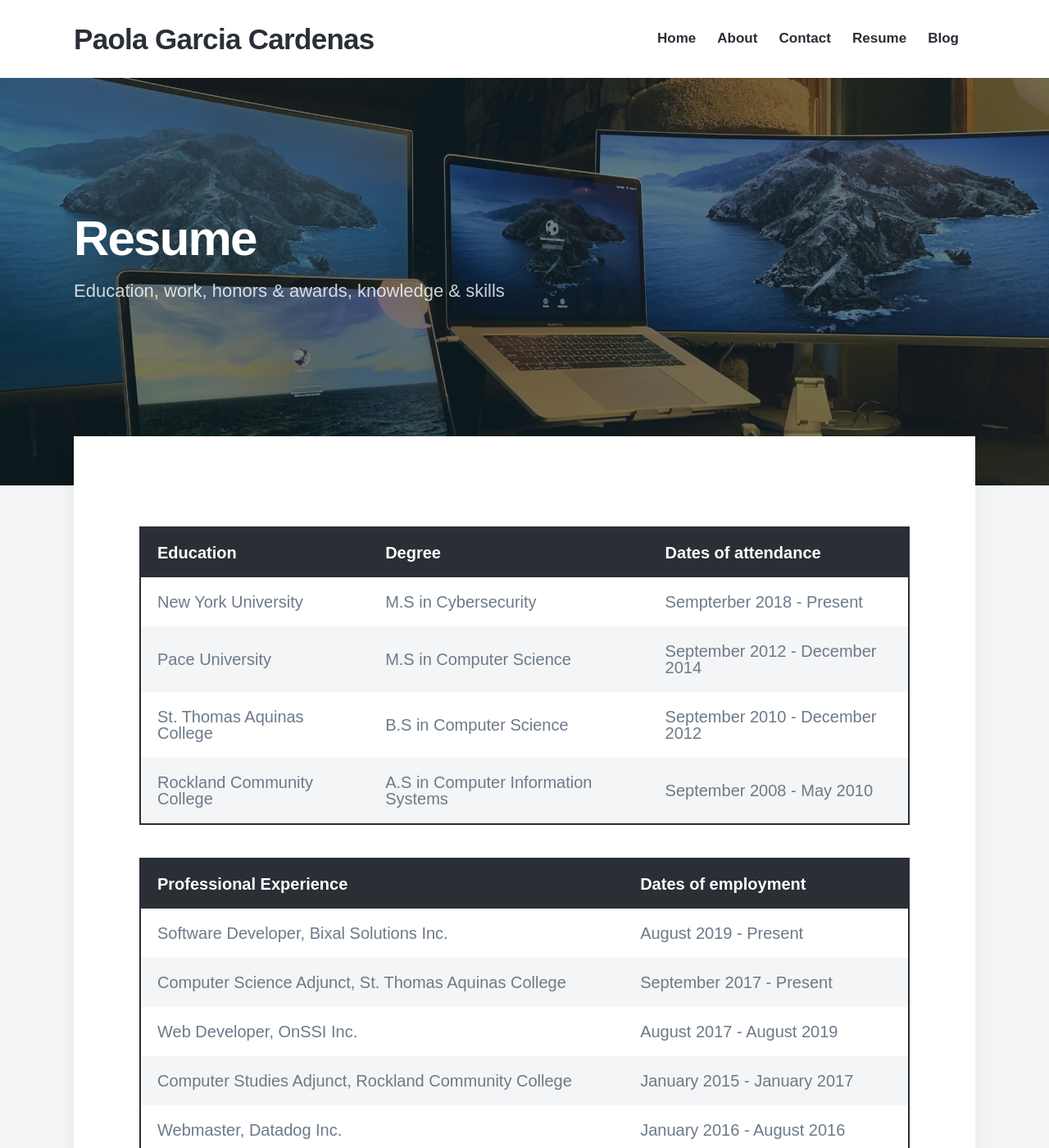
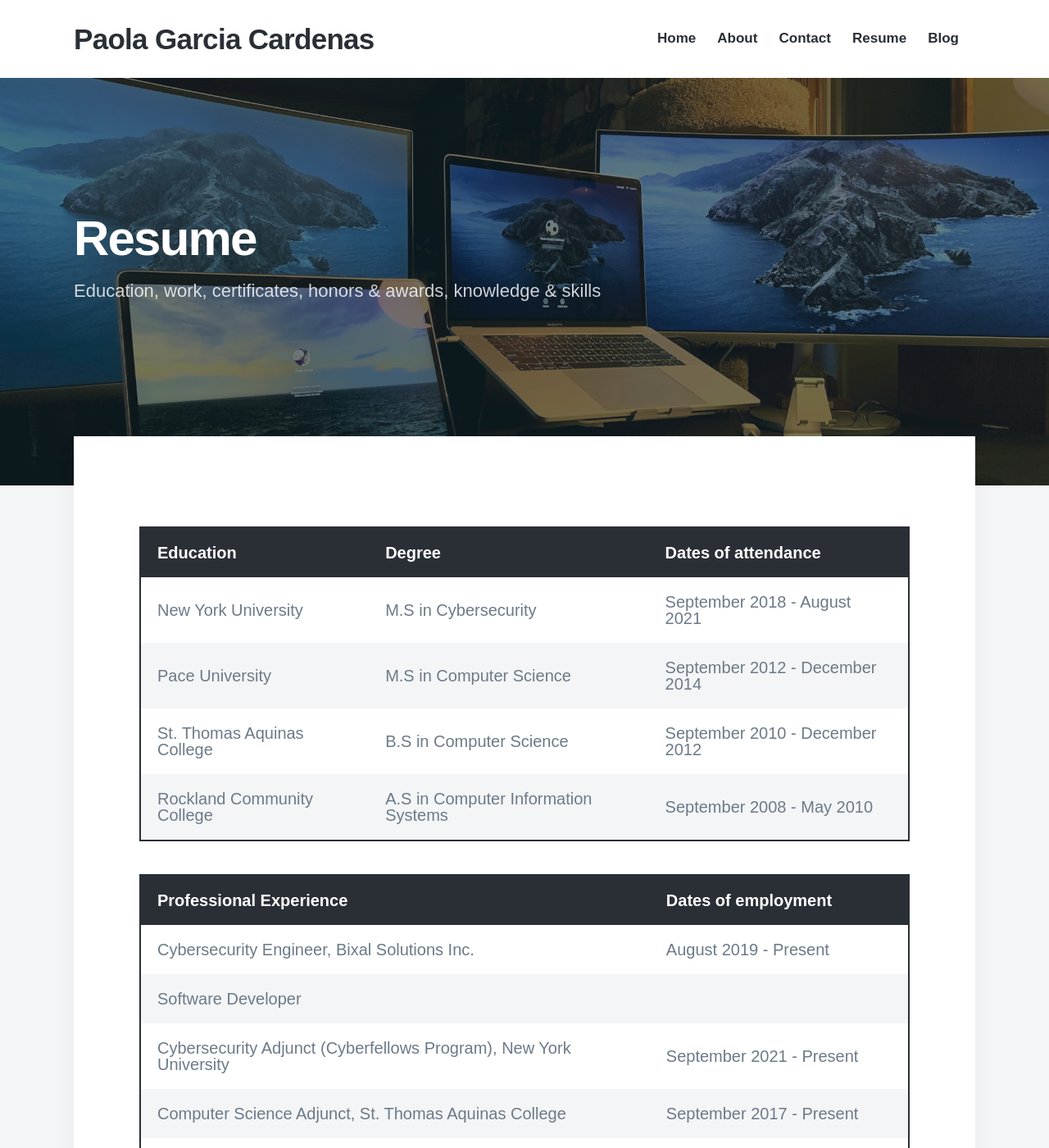
Before and after one commit to paoga87/jekyll-v2, a Jekyll site: the page built from _pages/resume.md, in a window 1280 px wide and 1400 px high. Shown: the whole window at 82% size. Built offline with Jekyll 4.4.1, drawn with Linux system fonts in a browser that asks for light colours; nearby versions of some CDN libraries; some web fonts are replaced; some of the changed text lies outside the part shown.

Commit message:
Updates Jan. 2022

```diff
--- a/_data/settings.yml
+++ b/_data/settings.yml
@@ -38,7 +38,7 @@ contact_settings:
 social_settings:
   facebook_url: ''
   twitter_url: 'https://twitter.com/paogarciac'
-  instagram_url: 'https://www.instagram.com/paoga87/'
+  instagram_url: ''
   snapchat_url: ''
   youtube_url: ''
   google-plus_url: ''
@@ -53,7 +53,7 @@ social_settings:
   dribbble_url: ''
   behance_url: ''
   deviantart_url: ''
-  github_url: 'https://github.com/paoga87'
+  github_url: ''
   reddit_url: ''
   flickr_url: ''
   etsy_url: ''
--- a/_pages/resume.md
+++ b/_pages/resume.md
@@ -1,20 +1,22 @@
 ---
 title: Resume
-subtitle: Education, work, honors & awards, knowledge & skills
-description: Paola Garcia Cardenas' Resuma
+subtitle: Education, work, certificates, honors & awards, knowledge & skills
+description: Paola Garcia Cardenas' Resume
 featured_image: /images/resume_cover.jpg
 ---
 
 | Education                  | Degree                              | Dates of attendance            |
 |----------------------------|-------------------------------------|--------------------------------|
-| New York University        | M.S in Cybersecurity                | Sempterber 2018 - Present      |
+| New York University        | M.S in Cybersecurity                | September 2018 - August 2021   |
 | Pace University            | M.S in Computer Science             | September 2012 - December 2014 |
 | St. Thomas Aquinas College | B.S in Computer Science             | September 2010 - December 2012 |
 | Rockland Community College | A.S in Computer Information Systems | September 2008 - May 2010      |
 
 | Professional Experience                              | Dates of employment            |
 |------------------------------------------------------|--------------------------------|
-| Software Developer, Bixal Solutions Inc.             | August 2019 - Present          |
+| Cybersecurity Engineer, Bixal Solutions Inc.         | August 2019 - Present          |
+| Software Developer                                                                    |
+| Cybersecurity Adjunct (Cyberfellows Program), New York University | September 2021 - Present |
 | Computer Science Adjunct, St. Thomas Aquinas College | September 2017 - Present       |
 | Web Developer, OnSSI Inc.                            | August 2017 - August 2019      |
 | Computer Studies Adjunct, Rockland Community College | January 2015 - January 2017    |
@@ -37,6 +39,8 @@ featured_image: /images/resume_cover.jpg
 
 | Certificates                           | Year |
 |----------------------------------------|------|
+| CompTIA PenTest+                       | 2021 |
+| CompTIA - CNVP Stackable Certification | 2021 |
 | CompTIA Security+                      | 2020 |
 | Project Management Certificate Program | 2015 |
 | HTML5 Mobile App Development           | 2013 |
```
Also changed, not shown: other parts of _pages/resume.md (+3 -1 lines), _pages/about.md (+3 -3 lines), 4 other files.
